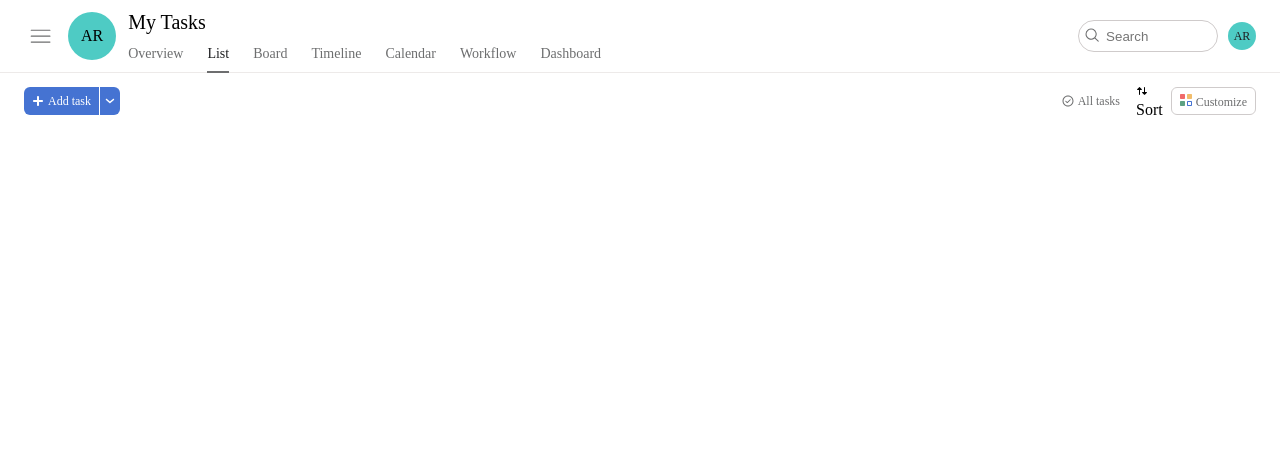
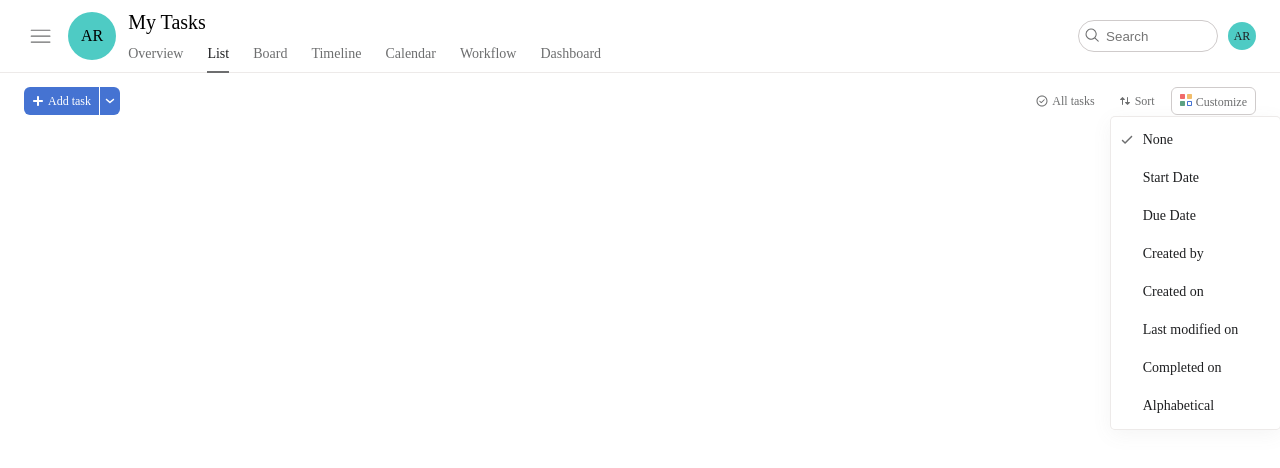
Before and after one commit to adam-ridhwan/tasklane, a React (Vite) app in the folder client/: page /home/list in a window 1280 px wide. Shown: the top 468 px of the page. Built offline with nearby package versions, Linux system fonts and the light colour scheme.

Commit message:
sort dropdown

```diff
--- a/client/src/pages/homePage/02-list/components/completionButton/components/button/index.jsx
+++ b/client/src/pages/homePage/02-list/components/completionButton/components/button/index.jsx
@@ -13,7 +13,7 @@ const Button = props => {
     <>
       <div
         ref={buttonRef}
-        onClick={() => setIsDropdownActive(prev => !prev)}
+        onClick={() => setIsDropdownActive(prev => !prev)} // toggle dropdown
         className='CompletionButton CompletionButton-hover'
       >
         <div className='CompletionButton-miniCheckIconContainer'>
--- a/client/src/pages/homePage/02-list/components/completionButton/components/dropdown/styles.css
+++ b/client/src/pages/homePage/02-list/components/completionButton/components/dropdown/styles.css
@@ -1,6 +1,6 @@
 .CompletionTitlesDropdown {
   position: absolute;
-  top: 43px;
+  top: 44px;
   left: 0;
   padding: 4px 0;
   border-radius: 4px;
--- a/client/src/pages/homePage/02-list/components/sortButton/components/button/index.jsx
+++ b/client/src/pages/homePage/02-list/components/sortButton/components/button/index.jsx
@@ -6,7 +6,7 @@ const Button = prop => {
   return (
     <>
       <div className='SortButton SortButton-hover'>
-        <div>
+        <div className='SortButton-sortIconContainer'>
           <SortIcon />
         </div>
 
--- a/client/src/pages/homePage/02-list/components/sortButton/components/button/styles.css
+++ b/client/src/pages/homePage/02-list/components/sortButton/components/button/styles.css
@@ -0,0 +1,42 @@
+.SortButton {
+  user-select: none;
+  color: #6d6e6f;
+  fill: #6d6e6f;
+  background: white;
+  font-size: 12px;
+  font-weight: 500;
+  cursor: pointer;
+  font-size: 12px;
+  height: 28px;
+  line-height: 28px;
+  padding: 0 8px;
+  display: flex;
+  flex-direction: row;
+  gap: 4px;
+  border-radius: 6px;
+  transition-duration: 0.2s;
+  white-space: nowrap;
+  transition-property: background, color, fill;
+}
+
+.SortButton.active {
+  background: rgba(55, 23, 23, 0.05);
+  color: #1e1f21;
+  fill: #1e1f21;
+}
+
+.SortButton-hover:hover {
+  background: rgba(55, 23, 23, 0.03);
+  color: #1e1f21;
+  fill: #1e1f21;
+}
+
+.SortButton-sortIconContainer {
+  display: flex;
+  align-items: center;
+}
+
+.SortButton-icon {
+  height: 12px;
+  width: 12px;
+}
--- a/client/src/pages/homePage/02-list/components/sortButton/components/dropdown/index.jsx
+++ b/client/src/pages/homePage/02-list/components/sortButton/components/dropdown/index.jsx
@@ -4,13 +4,13 @@ import './styles.css';
 
 const Dropdown = () => {
   const renderCheckmark = i => {
-    if (3 !== i) return <div className='SortTitlesDropdown-spacer' />;
+    if (0 !== i) return <div className='SortTitlesDropdown-spacer' />;
     return <CheckMarkIcon />;
   };
 
   return (
     <>
-      {/* <div className='SortTitlesDropdown'>
+      <div className='SortTitlesDropdown'>
         {SORT_TITLES.map((title, i) => {
           return (
             <div key={i} className='SortTitlesDropdown-item'>
@@ -19,7 +19,7 @@ const Dropdown = () => {
             </div>
           );
         })}
-      </div> */}
+      </div>
     </>
   );
 };
@@ -30,7 +30,7 @@ const CheckMarkIcon = () => {
   return (
     <>
       <svg
-        className='CompletionTitlesDropdown-checkMarkIcon'
+        className='SortTitlesDropdown-checkMarkIcon'
         viewBox='0 0 32 32'
         aria-hidden='true'
         focusable='false'
--- a/client/src/pages/homePage/02-list/components/sortButton/components/dropdown/styles.css
+++ b/client/src/pages/homePage/02-list/components/sortButton/components/dropdown/styles.css
@@ -1,8 +1,9 @@
 .SortTitlesDropdown {
   position: absolute;
-  top: 43px;
+  top: 44px;
   left: 0;
-  padding: 4px 0;
+  padding-top: 4px;
+  padding-bottom: 4px;
   border-radius: 4px;
   background-color: white;
   color: #1e1f21;
@@ -10,11 +11,10 @@
   display: flex;
   flex-direction: column;
   font-size: 14px;
-  max-width: 500px;
-  min-width: 185px;
+  min-width: max-content;
   user-select: none;
   cursor: pointer;
-  opacity: 0.5;
+  opacity: 1;
   pointer-events: none;
 }
 
@@ -24,9 +24,10 @@
 }
 
 .SortTitlesDropdown-item {
-  height: 36px;
+  height: 38px;
   display: flex;
   align-items: center;
+  padding-right: 42px;
 }
 
 /* spacer for inactive checkmark icon */
@@ -39,12 +40,5 @@
   margin: 0 var(--checkMarkMargin);
   width: var(--checkMarkIconWidthAndHeight);
   height: var(--checkMarkIconWidthAndHeight);
+  fill: #6d6e6f;
 }
-
-.SortTitlesDropdown-arrowRightIcon {
-  width: 16px;
-  height: 16px;
-  margin-left: auto;
-  margin-right: 5px;
-  fill: #1e1f21;
-}
```
